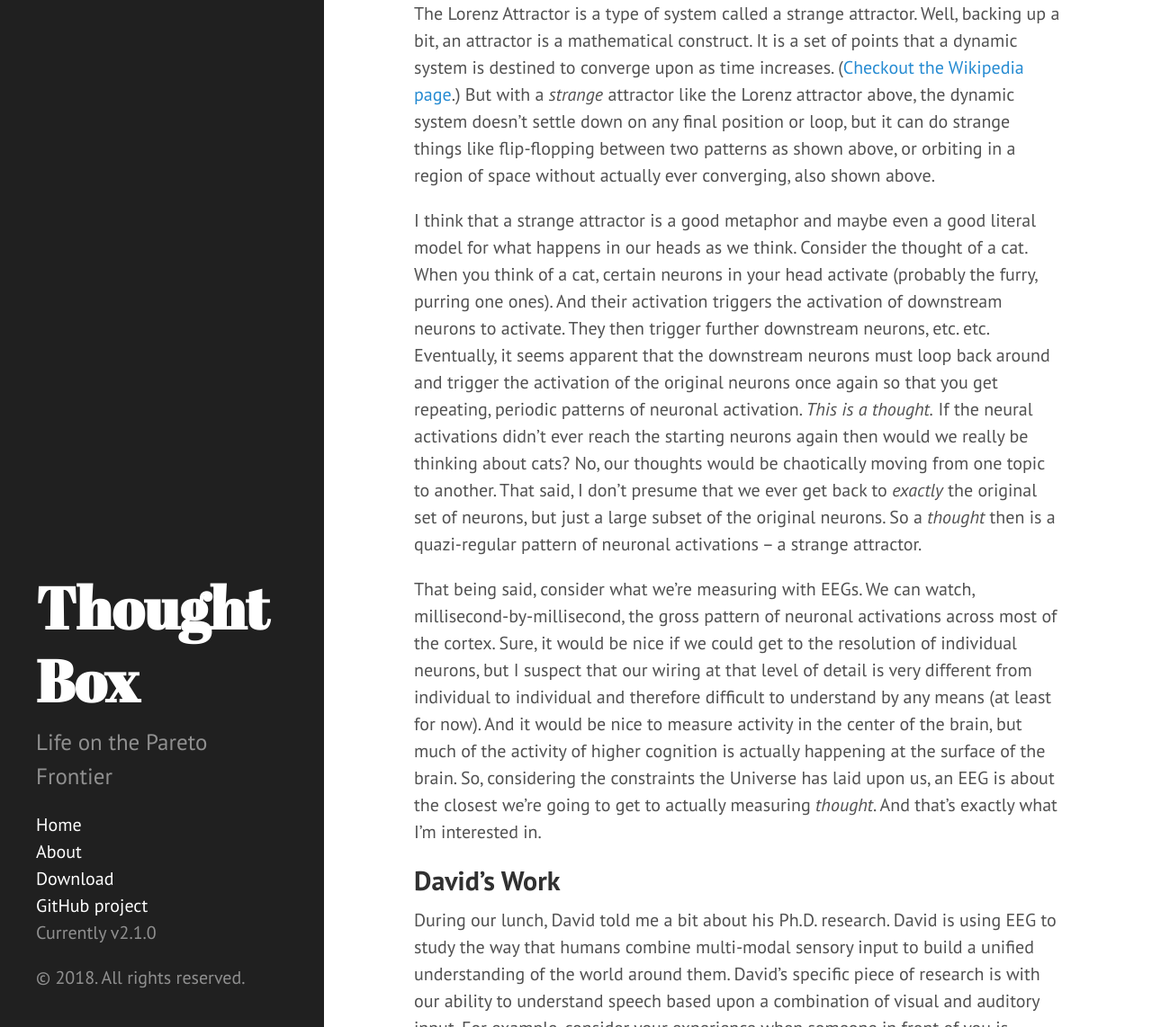
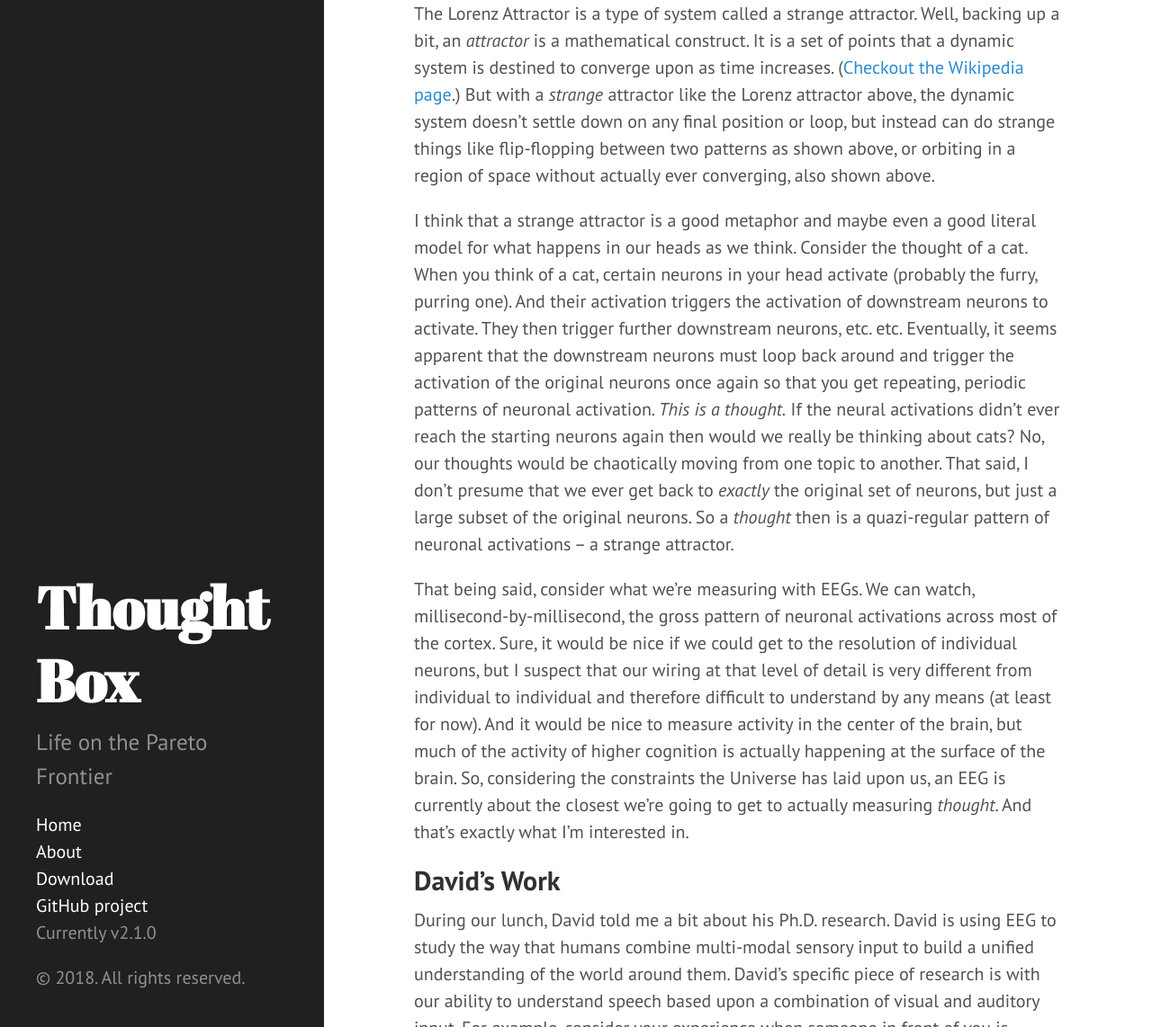
Before and after one commit to JnBrymn/JnBrymn.github.io, a Jekyll site: the page built from _posts/2018-01-21-brain-waves.md, in a window 1280 px wide and 1400 px high, scrolled down 1730 px. Shown: the part 258-1400 px from the top of the window at 90% size. Built offline with Jekyll 4.4.1, drawn with Linux system fonts in a browser that asks for light colours; comment, search, counter and statistics services are not loaded; some of the changed text lies outside the part shown.

Commit message:
touch up

```diff
--- a/_posts/2018-01-21-brain-waves.md
+++ b/_posts/2018-01-21-brain-waves.md
@@ -23,11 +23,11 @@ Despite the fact that EEGs are limited in spatial resolution, I am still very in
     <figcaption><a href="https://en.wikipedia.org/wiki/Lorenz_system">A Lorenz Attractor</a></figcaption>
 </figure>
 
-The Lorenz Attractor is a type of system called a strange attractor. Well, backing up a bit, an attractor is a mathematical construct. It is a set of points that a dynamic system is destined to converge upon as time increases. ([Checkout the Wikipedia page](https://en.wikipedia.org/wiki/Attractor).) But with a _strange_ attractor like the Lorenz attractor above, the dynamic system doesn't settle down on any final position or loop, but it can do strange things like flip-flopping between two patterns as shown above, or orbiting in a region of space without actually ever converging, also shown above.
+The Lorenz Attractor is a type of system called a strange attractor. Well, backing up a bit, an _attractor_ is a mathematical construct. It is a set of points that a dynamic system is destined to converge upon as time increases. ([Checkout the Wikipedia page](https://en.wikipedia.org/wiki/Attractor).) But with a _strange_ attractor like the Lorenz attractor above, the dynamic system doesn't settle down on any final position or loop, but instead can do strange things like flip-flopping between two patterns as shown above, or orbiting in a region of space without actually ever converging, also shown above.
 
-I think that a strange attractor is a good metaphor and maybe even a good literal model for what happens in our heads as we think. Consider the thought of a cat. When you think of a cat, certain neurons in your head activate (probably the furry, purring one ones). And their activation triggers the activation of downstream neurons to activate. They then trigger further downstream neurons, etc. etc. Eventually, it seems apparent that the downstream neurons must loop back around and trigger the activation of the original neurons once again so that you get repeating, periodic patterns of neuronal activation. _This is a thought._ If the neural activations didn't ever reach the starting neurons again then would we really be thinking about cats? No, our thoughts would be chaotically moving from one topic to another. That said, I don't presume that we ever get back to _exactly_ the original set of neurons, but just a large subset of the original neurons. So a _thought_ then is a quazi-regular pattern of neuronal activations -- a strange attractor.
+I think that a strange attractor is a good metaphor and maybe even a good literal model for what happens in our heads as we think. Consider the thought of a cat. When you think of a cat, certain neurons in your head activate (probably the furry, purring one). And their activation triggers the activation of downstream neurons to activate. They then trigger further downstream neurons, etc. etc. Eventually, it seems apparent that the downstream neurons must loop back around and trigger the activation of the original neurons once again so that you get repeating, periodic patterns of neuronal activation. _This is a thought._ If the neural activations didn't ever reach the starting neurons again then would we really be thinking about cats? No, our thoughts would be chaotically moving from one topic to another. That said, I don't presume that we ever get back to _exactly_ the original set of neurons, but just a large subset of the original neurons. So a _thought_ then is a quazi-regular pattern of neuronal activations -- a strange attractor.
 
-That being said, consider what we're measuring with EEGs. We can watch, millisecond-by-millisecond, the gross pattern of neuronal activations across most of the cortex. Sure, it would be nice if we could get to the resolution of individual neurons, but I suspect that our wiring at that level of detail is very different from individual to individual and therefore difficult to understand by any means (at least for now). And it would be nice to measure activity in the center of the brain, but much of the activity of higher cognition is actually happening at the surface of the brain. So, considering the constraints the Universe has laid upon us, an EEG is about the closest we're going to get to actually measuring _thought_. And that's exactly what I'm interested in.
+That being said, consider what we're measuring with EEGs. We can watch, millisecond-by-millisecond, the gross pattern of neuronal activations across most of the cortex. Sure, it would be nice if we could get to the resolution of individual neurons, but I suspect that our wiring at that level of detail is very different from individual to individual and therefore difficult to understand by any means (at least for now). And it would be nice to measure activity in the center of the brain, but much of the activity of higher cognition is actually happening at the surface of the brain. So, considering the constraints the Universe has laid upon us, an EEG is currently about the closest we're going to get to actually measuring _thought_. And that's exactly what I'm interested in.
 
 
 ## David's Work
```
Also changed, not shown: other parts of _posts/2018-01-21-brain-waves.md (+1 -1 lines).
